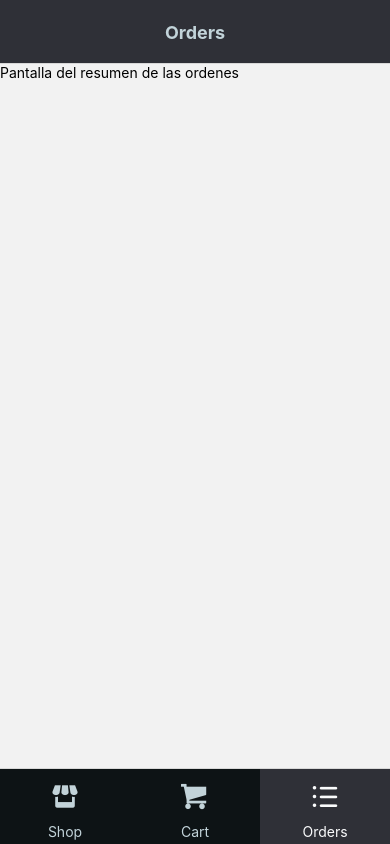
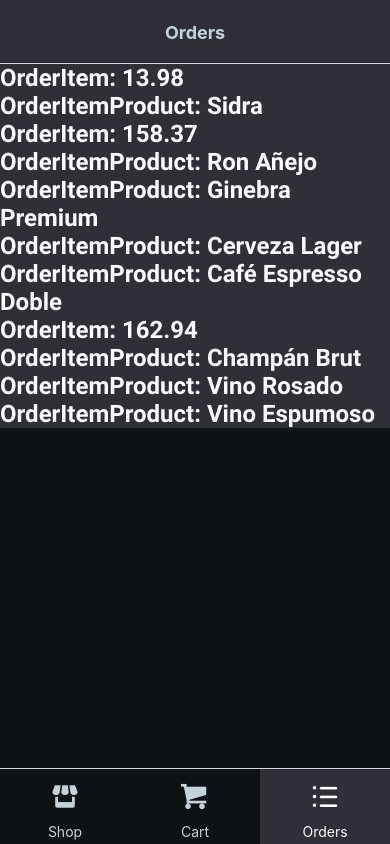
Before and after one commit to juanPabloSarobe/LiquidStoreApp, a React Native app: screen /Orders in a window 390 px wide. Built offline with nearby package versions, Linux system fonts and the light colour scheme.

Commit message:
orderList iniciada falta formato

```diff
--- a/src/components/CartList.jsx
+++ b/src/components/CartList.jsx
@@ -7,12 +7,12 @@ import { FontAwesome } from "@expo/vector-icons";
 import fonts from "../utils/global/fonts";
 import { Alert } from "react-native";
 import { useSelector, useDispatch } from "react-redux";
-import { deleteAllitems } from "../features/cart/cartSlice";
+import { deleteAllitems, buyCart } from "../features/cart/cartSlice";
 
 const CartList = ({ navigation }) => {
   const cart = useSelector((state) => state.cart);
+  const emptyCart = cart.quantityTotal > 0 ? false : true;
   const dispatch = useDispatch();
-  const emptyCart = cart.quantityTotal > 0 ? false : true;
   const deleteCart = () => {
     Alert.alert(
       "Atención",
@@ -34,6 +34,7 @@ Esta accion no se podra deshacer`,
         ),
     });
   }, [cart]);
+
   if (emptyCart) {
     return (
       <View style={styles.container}>
@@ -58,7 +59,7 @@ Esta accion no se podra deshacer`,
           <Text style={styles.buyTotalLabel}>Total: $</Text>
           <Text style={styles.buyPrice}> {cart.total}</Text>
         </View>
-        <Pressable style={styles.buyButton}>
+        <Pressable style={styles.buyButton} onPress={() => dispatch(buyCart())}>
           <Text style={styles.buyButtonText}>Finalizar compra</Text>
         </Pressable>
       </View>
--- /dev/null
+++ b/src/components/OrderItem.jsx
@@ -0,0 +1,45 @@
+import { FlatList, StyleSheet, Text, View } from "react-native";
+import React from "react";
+import colors from "../utils/global/colors";
+import fonts from "../utils/global/fonts";
+import OrderItemProduct from "./OrderItemProduct";
+
+const OrderItem = ({ navigation, item }) => {
+  return (
+    <View style={styles.mainContainer}>
+      <Text style={styles.text}>OrderItem: {item.total}</Text>
+
+      <FlatList
+        style={styles.flatStyle}
+        data={item.items}
+        keyExtractor={(item) => item.id}
+        renderItem={({ item }) => (
+          <OrderItemProduct item={item} navigation={navigation} />
+        )}
+      />
+    </View>
+  );
+};
+
+export default OrderItem;
+
+const styles = StyleSheet.create({
+  mainContainer: {
+    flex: 1,
+    backgroundColor: colors.bgSecondary,
+    height: "100%",
+  },
+  container: {
+    flexDirection: "row",
+    height: 200,
+    margin: 20,
+    backgroundColor: colors.bgSecondary,
+    borderTopLeftRadius: 15,
+    borderBottomLeftRadius: 15,
+  },
+  text: {
+    fontFamily: fonts.robotoBold,
+    color: colors.textPrimary,
+    fontSize: 24,
+  },
+});
--- /dev/null
+++ b/src/components/OrderItemProduct.jsx
@@ -0,0 +1,35 @@
+import { StyleSheet, Text, View } from "react-native";
+import React from "react";
+import colors from "../utils/global/colors";
+import fonts from "../utils/global/fonts";
+
+const OrderItemProduct = ({ navigation, item }) => {
+  return (
+    <View style={styles.mainContainer}>
+      <Text style={styles.text}>OrderItemProduct: {item.title}</Text>
+    </View>
+  );
+};
+
+export default OrderItemProduct;
+
+const styles = StyleSheet.create({
+  mainContainer: {
+    flex: 1,
+    backgroundColor: colors.bgSecondary,
+    height: "100%",
+  },
+  container: {
+    flexDirection: "row",
+    height: 200,
+    margin: 20,
+    backgroundColor: colors.bgSecondary,
+    borderTopLeftRadius: 15,
+    borderBottomLeftRadius: 15,
+  },
+  text: {
+    fontFamily: fonts.robotoBold,
+    color: colors.textPrimary,
+    fontSize: 24,
+  },
+});
--- /dev/null
+++ b/src/components/OrdersList.jsx
@@ -0,0 +1,53 @@
+import { FlatList, StyleSheet, Text, View } from "react-native";
+import React, { useState } from "react";
+import colors from "../utils/global/colors";
+import ordersArr from "../utils/data/orders.json";
+import OrderItem from "./OrderItem";
+
+const OrdersList = ({ navigation }) => {
+  const [orders, setOrders] = useState(ordersArr);
+  console.log(orders);
+  const emptyOrders = false;
+  if (emptyOrders) {
+    return (
+      <View style={styles.container}>
+        <Text style={styles.text}>Aun no ha realizado ninguna compra</Text>
+      </View>
+    );
+  }
+  return (
+    <View style={styles.container}>
+      <FlatList
+        style={styles.flatStyle}
+        data={orders}
+        keyExtractor={(item) => item.id}
+        renderItem={({ item }) => (
+          <OrderItem item={item} navigation={navigation} />
+        )}
+      />
+    </View>
+  );
+};
+
+export default OrdersList;
+
+const styles = StyleSheet.create({
+  container: {
+    backgroundColor: colors.bgPrimary,
+    flex: 1,
+    width: "100%",
+    justifyContent: "center",
+    alignItems: "center",
+    height: "100%",
+  },
+  flatStyle: {
+    flex: 1,
+    height: "100%",
+  },
+  text: {
+    textAlign: "center",
+    fontSize: 32,
+    color: colors.textSecondary,
+    marginHorizontal: 20,
+  },
+});
--- a/src/features/cart/cartSlice.js
+++ b/src/features/cart/cartSlice.js
@@ -1,10 +1,17 @@
 import { createSlice } from "@reduxjs/toolkit";
 
+/* const setId = (state) => {
+  state.id = new Date();
+}; */
+
 const initialState = {
+  id: new Date().toTimeString(),
   items: [],
   total: 0,
   quantityTotal: 0,
   fecha: new Date().toLocaleString(),
+  payMethod: "",
+  buyed: false,
 };
 
 const setQuantityTotal = (state) => {
@@ -50,12 +57,19 @@ export const cartSlice = createSlice({
 
     deleteAllitems: (state) => {
       state.items = [];
+      state.payMethod = "";
+      state.buyed = false;
       setQuantityTotal(state);
       setTotal(state);
+      state.id = new Date().toTimeString();
+    },
+    buyCart: (state) => {
+      state.buyed = true;
+      console.log(state);
     },
   },
 });
 
-export const { addItemToCart, removeItemFromCart, deleteAllitems } =
+export const { addItemToCart, removeItemFromCart, deleteAllitems, buyCart } =
   cartSlice.actions;
 export default cartSlice.reducer;
--- a/src/screens/Home.jsx
+++ b/src/screens/Home.jsx
@@ -20,6 +20,6 @@ const styles = StyleSheet.create({
     flex: 1,
     backgroundColor: colors.bgPrimary,
     alignItems: "center",
-    // justifyContent: "center",
+    paddingBottom: 10,
   },
 });
--- a/src/screens/Orders.jsx
+++ b/src/screens/Orders.jsx
@@ -1,10 +1,11 @@
 import { StyleSheet, Text, View } from "react-native";
 import React from "react";
+import OrdersList from "../components/OrdersList";
 
-const Orders = () => {
+const Orders = ({ navigation }) => {
   return (
     <View style={styles.container}>
-      <Text>Pantalla del resumen de las ordenes</Text>
+      <OrdersList navigation={navigation} />
     </View>
   );
 };
--- /dev/null
+++ b/src/utils/data/orders.json
@@ -0,0 +1,112 @@
+[
+  {
+    "buyed": true,
+    "fecha": "3/3/2024, 5:06:39 PM",
+    "id": "17:06:39 GMT+0000",
+    "items": [
+      {
+        "category": "Cervezas",
+        "description": "Sidra refrescante, perfecta para celebraciones.",
+        "id": 7,
+        "img": "https://res.cloudinary.com/dg8ndxl2y/image/upload/v1696104693/BOTELLA-2_06d65695-b6aa-47c7-947e-c08083799f92_ojv5ow.jpg",
+        "price": 6.99,
+        "quantity": 2,
+        "stock": 35,
+        "title": "Sidra"
+      }
+    ],
+    "payMethod": "",
+    "quantityTotal": 2,
+    "total": 13.98
+  },
+  {
+    "buyed": true,
+    "fecha": "3/3/2024, 5:13:44 PM",
+    "id": "17:13:44 GMT+0000",
+    "items": [
+      {
+        "category": "Licores",
+        "description": "Ron añejo de 7 años de barrica, ideal para cócteles.",
+        "id": 4,
+        "img": "https://res.cloudinary.com/dg8ndxl2y/image/upload/v1696104541/ron-havana-club-7-anos_s9mxc4.png",
+        "price": 19.99,
+        "quantity": 5,
+        "stock": 25,
+        "title": "Ron Añejo"
+      },
+      {
+        "category": "Licores",
+        "description": "Ginebra premium con una mezcla de botánicos.",
+        "id": 5,
+        "img": "https://res.cloudinary.com/dg8ndxl2y/image/upload/v1696104611/ventozelo-gin_tbmgg4.png",
+        "price": 24.99,
+        "quantity": 1,
+        "stock": 15,
+        "title": "Ginebra Premium"
+      },
+      {
+        "category": "Cervezas",
+        "description": "Cerveza Lager suave y refrescante, perfecta para cualquier ocasión.",
+        "id": 11,
+        "img": "https://res.cloudinary.com/dg8ndxl2y/image/upload/v1696104824/61uqEd22CxL._AC_UF1000_1000_QL80__xdft24.jpg",
+        "price": 4.99,
+        "quantity": 4,
+        "stock": 60,
+        "title": "Cerveza Lager"
+      },
+      {
+        "category": "Cafés",
+        "description": "Doble espresso con un sabor intenso y cuerpo aterciopelado.",
+        "id": 40,
+        "img": "https://res.cloudinary.com/dg8ndxl2y/image/upload/v1696106706/81iid8jWYNL_czx6vl.jpg",
+        "price": 4.49,
+        "quantity": 3,
+        "stock": 35,
+        "title": "Café Espresso Doble"
+      }
+    ],
+    "payMethod": "",
+    "quantityTotal": 13,
+    "total": 158.37
+  },
+  {
+    "buyed": true,
+    "fecha": "3/3/2024, 5:15:03 PM",
+    "id": "17:15:16 GMT+0000",
+    "items": [
+      {
+        "category": "Vinos",
+        "description": "Champán brut de alta calidad, perfecto para celebraciones.",
+        "id": 8,
+        "img": "https://res.cloudinary.com/dg8ndxl2y/image/upload/v1696104758/Dom-Perignon-2000-Fullview-Vintage-Grapes-GmbH_j7bcxt.jpg",
+        "price": 35.99,
+        "quantity": 4,
+        "stock": 10,
+        "title": "Champán Brut"
+      },
+      {
+        "category": "Vinos",
+        "description": "Vino rosado ligero y afrutado, ideal para aperitivos.",
+        "id": 26,
+        "img": "https://res.cloudinary.com/dg8ndxl2y/image/upload/v1696105607/lagosta-rose_s9kpdr.png",
+        "price": 7.99,
+        "quantity": 1,
+        "stock": 35,
+        "title": "Vino Rosado"
+      },
+      {
+        "category": "Vinos",
+        "description": "Vino espumoso para brindis especiales, con burbujas finas.",
+        "id": 38,
+        "img": "https://res.cloudinary.com/dg8ndxl2y/image/upload/v1696105777/61qIyVR1_tL._AC_UF894_1000_QL80__kjhyze.jpg",
+        "price": 10.99,
+        "quantity": 1,
+        "stock": 15,
+        "title": "Vino Espumoso"
+      }
+    ],
+    "payMethod": "",
+    "quantityTotal": 6,
+    "total": 162.94
+  }
+]
```
